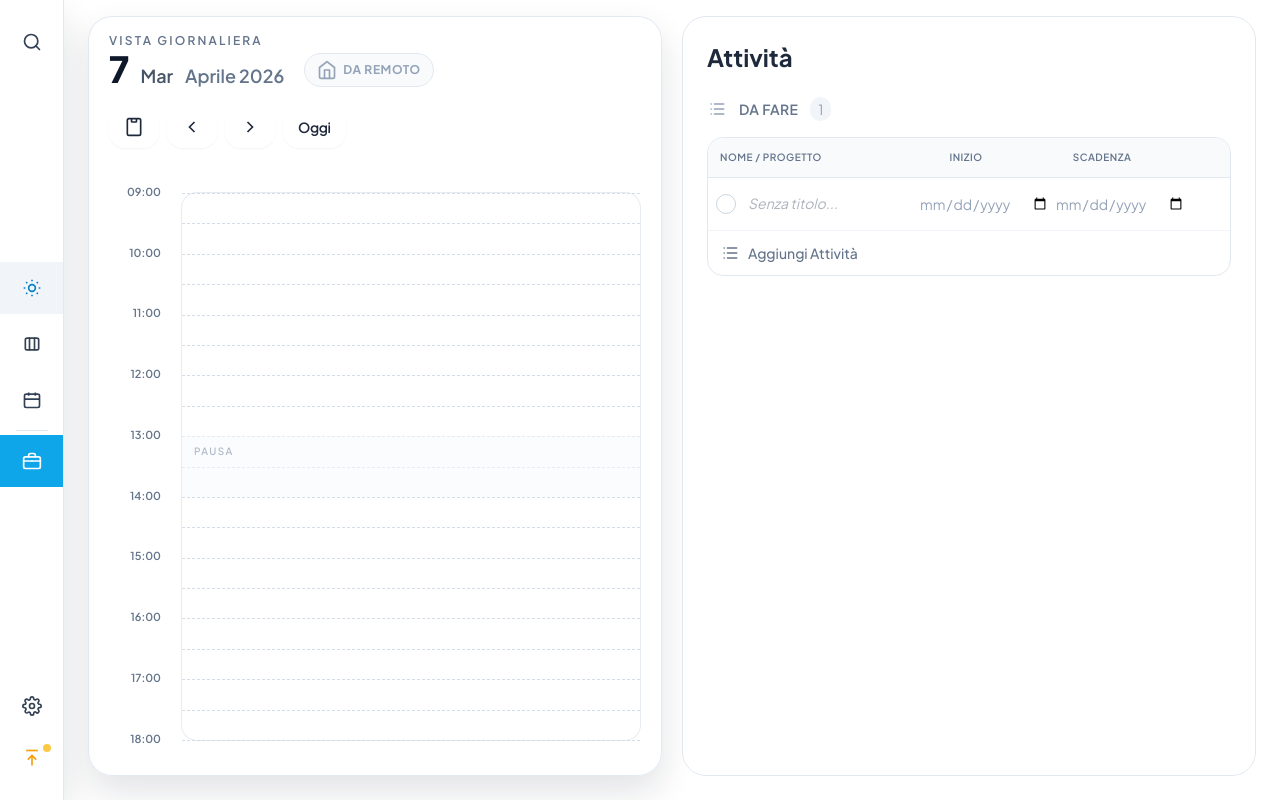
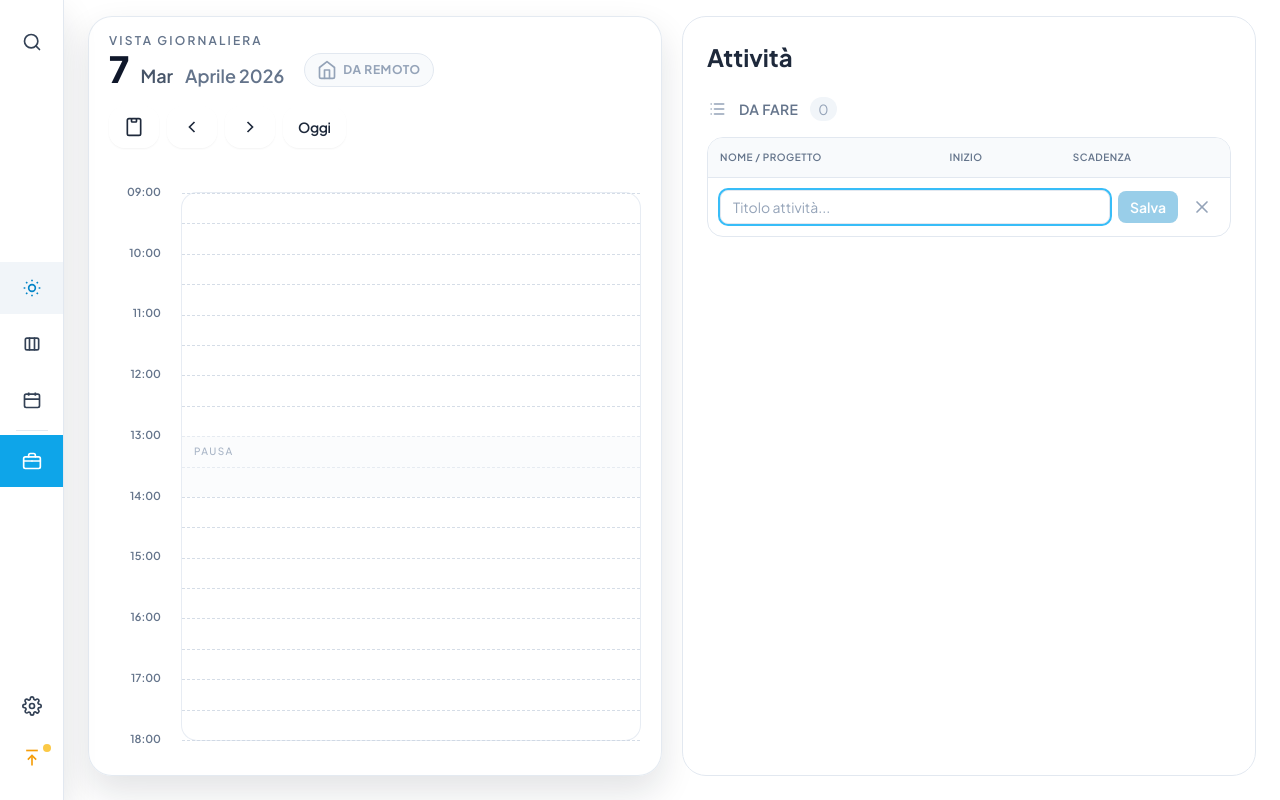
Before and after one commit to carloveronesi/DailyLog, a React (Vite) app: page / in a window 1280 px wide. Both pictures are taken after a click on the button "Aggiungi Attività". Built offline with nearby package versions, Linux system fonts and the light colour scheme.

Commit message:
Fixing adding new todo item

```diff
--- a/src/renderer/components/TodoView.jsx
+++ b/src/renderer/components/TodoView.jsx
@@ -23,6 +23,8 @@ export function TodoView({
   const [selectedTodoId, setSelectedTodoId] = useState(null);
   const [newSubtaskTitle, setNewSubtaskTitle] = useState("");
   const [newTagInput, setNewTagInput] = useState("");
+  const [isAddingNew, setIsAddingNew] = useState(false);
+  const [newTodoTitle, setNewTodoTitle] = useState("");
 
   const pending = todos.filter(t => !t.isDone);
   const done = todos.filter(t => t.isDone);
@@ -30,7 +32,20 @@ export function TodoView({
   const selectedTodo = todos.find(t => t.id === selectedTodoId) || null;
 
   function handleAddNew() {
-    addTodo({});
+    setIsAddingNew(true);
+    setNewTodoTitle("");
+  }
+
+  function handleSaveNew() {
+    if (!newTodoTitle.trim()) return;
+    addTodo({ title: newTodoTitle.trim() });
+    setIsAddingNew(false);
+    setNewTodoTitle("");
+  }
+
+  function handleCancelNew() {
+    setIsAddingNew(false);
+    setNewTodoTitle("");
   }
 
   function handleAddSubtask() {
@@ -191,6 +206,35 @@ export function TodoView({
 
                   {showAdd && (
                     <div className="p-3">
+                      {isAddingNew ? (
+                        <div className="flex items-center gap-2">
+                          <input
+                            type="text"
+                            autoFocus
+                            value={newTodoTitle}
+                            onChange={(e) => setNewTodoTitle(e.target.value)}
+                            onKeyDown={(e) => {
+                              if (e.key === "Enter") handleSaveNew();
+                              if (e.key === "Escape") handleCancelNew();
+                            }}
+                            placeholder="Titolo attività..."
+                            className="flex-1 rounded-lg border border-slate-200 dark:border-slate-700 bg-white dark:bg-slate-900 px-3 py-1.5 text-sm text-slate-800 dark:text-slate-100 placeholder-slate-400 outline-none focus:ring-2 focus:ring-sky-400"
+                          />
+                          <button
+                            onClick={handleSaveNew}
+                            disabled={!newTodoTitle.trim()}
+                            className="px-3 py-1.5 rounded-lg bg-sky-600 text-white text-sm font-semibold hover:bg-sky-700 disabled:opacity-40 disabled:cursor-not-allowed transition"
+                          >
+                            Salva
+                          </button>
+                          <button
+                            onClick={handleCancelNew}
+                            className="p-1.5 rounded-lg text-slate-400 hover:text-slate-600 dark:hover:text-slate-300 transition"
+                          >
+                            <Icon name="x" className="w-4 h-4" />
+                          </button>
+                        </div>
+                      ) : (
                         <button
                           onClick={handleAddNew}
                           className="flex items-center gap-2 text-sm font-medium text-slate-500 hover:text-slate-800 dark:text-slate-400 dark:hover:text-slate-200 transition"
@@ -198,6 +242,7 @@ export function TodoView({
                           <Icon name="list-check" className="w-4 h-4" />
                           Aggiungi Attività
                         </button>
+                      )}
                     </div>
                   )}
                 </div>
```
Lines whose indentation alone changed are shown as unchanged.
